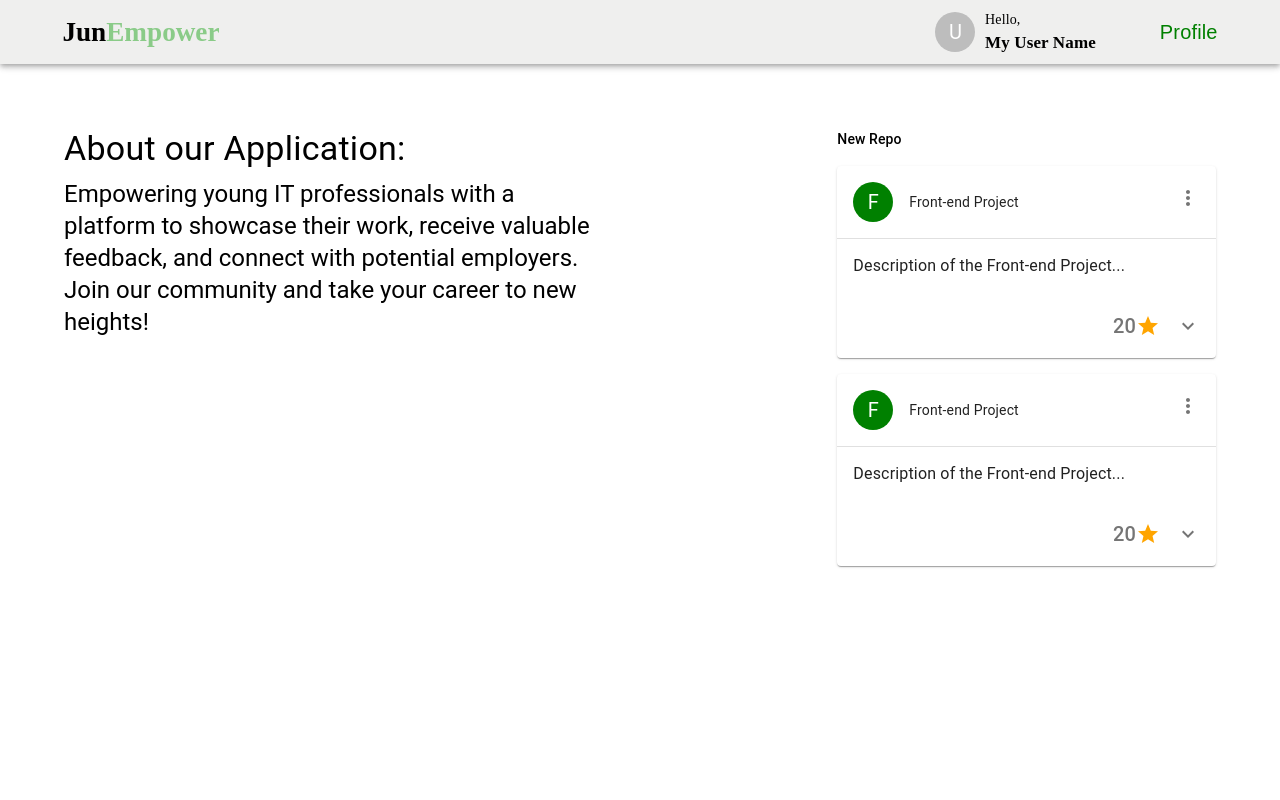
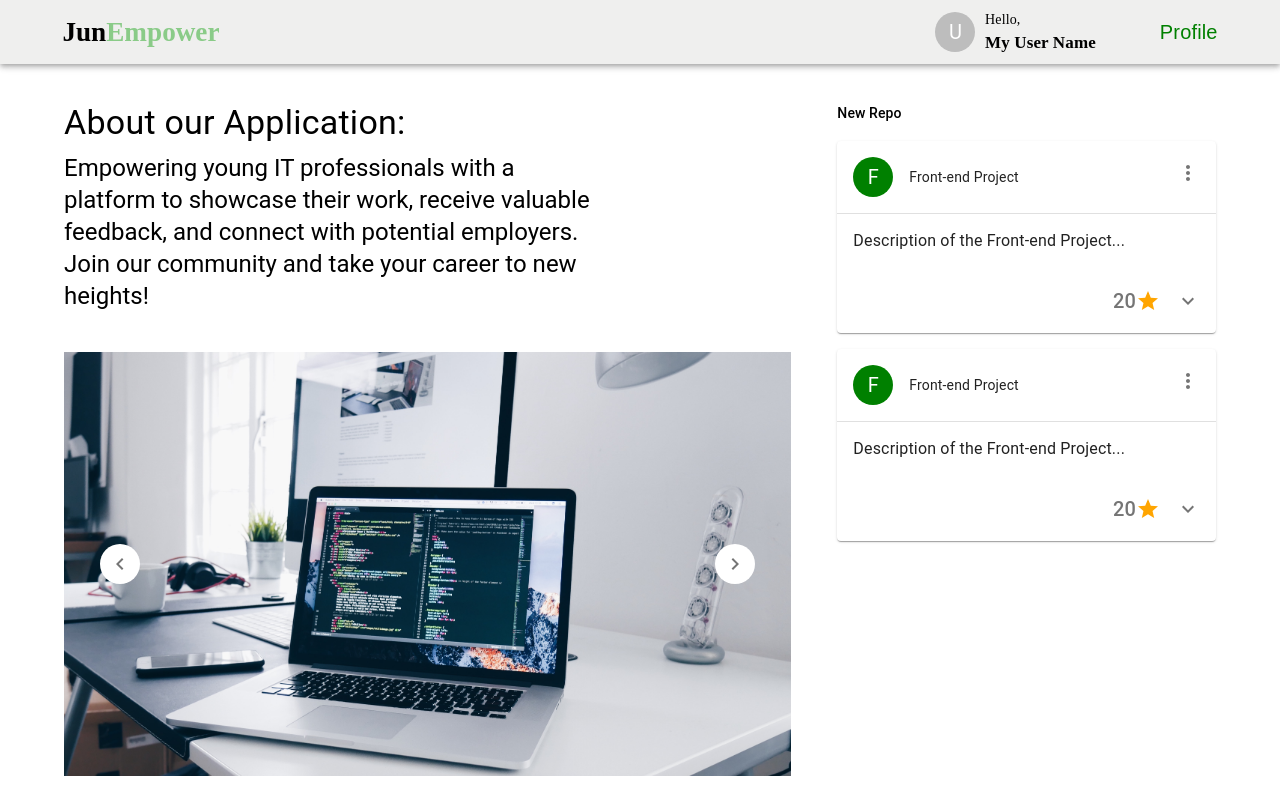
Before and after one commit to yaryna1499/JunEmpower, a React (Create React App) app in the folder client/: page / in a window 1280 px wide. Built offline with nearby package versions, Linux system fonts and the light colour scheme.

Commit message:
add-slider&add-user-request

```diff
--- a/client/package.json
+++ b/client/package.json
@@ -10,6 +10,7 @@
     "@testing-library/jest-dom": "^5.17.0",
     "@testing-library/react": "^13.4.0",
     "@testing-library/user-event": "^13.5.0",
+    "axios": "^1.4.0",
     "formik": "^2.4.2",
     "react": "^18.2.0",
     "react-dom": "^18.2.0",
--- a/client/src/components/Slider.js
+++ b/client/src/components/Slider.js
@@ -1,11 +1,86 @@
-import React from 'react'
+import { useEffect, useState } from "react";
+import { IconButton, styled } from "@mui/material";
+import { NavigateBefore, NavigateNext } from "@mui/icons-material";
+import slider1 from "../assets/christopher-gower-m_HRfLhgABo-unsplash.jpg";
+import { Box } from "@mui/material";
+
+const sliderArray = [
+  { image: slider1 },
+  { image: slider1 },
+  { image: slider1 },
+];
+
+const StyledIconButton = styled(IconButton)(({ theme }) => ({
+  position: "absolute",
+  top: "50%",
+  transform: "translateY(-50%)",
+  backgroundColor: "white",
+  transition: "background-color 0.3s ease",
+  "&:hover": {
+    backgroundColor: "rgba(255, 255, 255, 0.8)",
+  },
+}));
+
+export const SliderContainer = styled(Box)(({ theme }) => ({
+  position: "relative",
+  height: "53vh",
+}));
+
+export const SlideImage = styled("img")(({ theme }) => ({
+  width: "100%",
+  height: "100%",
+  objectFit: "cover",
+  transition: "opacity 0.3s linear 2s,",
+}));
 
 const Slider = () => {
+  const [currentImageIndex, setCurrentImageIndex] = useState(0);
+  const [imageLoaded, setImageLoaded] = useState(false);
+  const currentSlide = sliderArray[currentImageIndex];
+
+  const handlePreviousImage = () => {
+    setCurrentImageIndex((prevIndex) =>
+      prevIndex === 0 ? sliderArray.length - 1 : prevIndex - 1
+    );
+  };
+
+  const handleNextImage = () => {
+    setCurrentImageIndex((prevIndex) =>
+      prevIndex === sliderArray.length - 1 ? 0 : prevIndex + 1
+    );
+  };
+
+  useEffect(() => {
+    const image = new Image();
+    image.src = currentSlide.image;
+    image.onload = () => {
+      setImageLoaded(true);
+    };
+  }, [currentSlide.image]);
+
+  useEffect(() => {
+    const interval = setInterval(handleNextImage, 5000);
+
+    return () => clearInterval(interval);
+  }, []);
+
   return (
-    <div>
+    <>
+      {imageLoaded && (
+        <SliderContainer sx={{mt: "5vh", maxWidth: "95%"}}>
+          <SlideImage src={currentSlide.image} alt="slider" />
 
-    </div>
-  )
-}
+          <StyledIconButton style={{ left: 0, marginLeft: "5%" }}>
+            <NavigateBefore onClick={handlePreviousImage} />
+          </StyledIconButton>
 
-export default Slider
+          <StyledIconButton style={{ right: 0, marginRight: "5%", mt: "1%" }}>
+            <NavigateNext onClick={handleNextImage} />
+          </StyledIconButton>
+        </SliderContainer>
+      )}
+    </>
+  );
+};
+
+export default Slider;
--- a/client/src/pages/Home.js
+++ b/client/src/pages/Home.js
@@ -2,6 +2,7 @@ import { Typography, Grid } from "@mui/material";
 import React from "react";
 import { useState } from "react";
 import CustomCard from "../components/CustomCard";
+import Slider from "../components/Slider";
 
 const Home = () => {
   const [expanded, setExpanded] = useState(false);
@@ -10,7 +11,7 @@ const Home = () => {
     setExpanded(!expanded);
   };
   return (
-    <Grid container spacing={1} sx={{ px: "5%", pt: "5%" }}>
+    <Grid container spacing={1} sx={{ px: "5%", pt: "3%" }}>
       <Grid item xs={8}>
         <Typography variant="h4">About our Application:</Typography>
         <Typography variant="h5" sx={{ mt: "0.5rem", maxWidth: "70%" }}>
@@ -18,6 +19,8 @@ const Home = () => {
           work, receive valuable feedback, and connect with potential employers.
           Join our community and take your career to new heights!
         </Typography>
+
+        <Slider />
       </Grid>
 
       <Grid item xs={4} spacing={1}>
```
Also changed, not shown: client/src/api/userRequest.js (added, +23 -0 lines), client/src/assets/christopher-gower-m_HRfLhgABo-unsplash.jpg (added), 1 other file (tests, documents, lock files or other folders).
